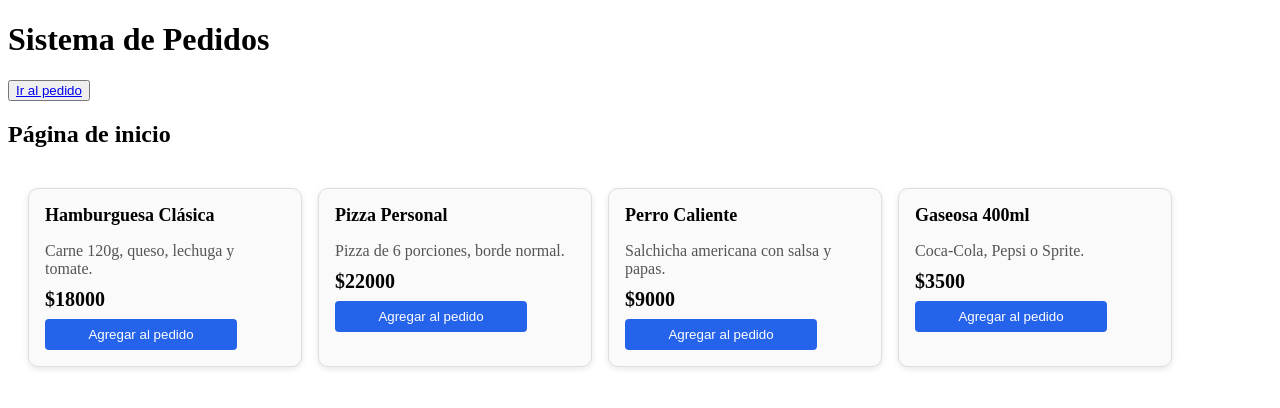
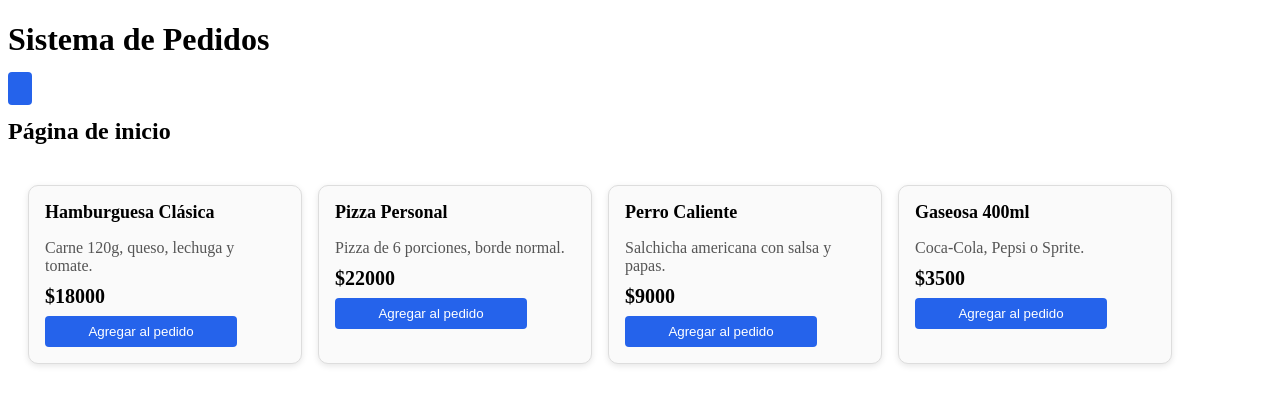
Before and after one commit to jsha64/sistema-pedidos, a React (Vite) app: page / in a window 1280 px wide. Shown: the top 408 px of the page. Built offline with nearby package versions, Linux system fonts and the light colour scheme.

Commit message:
feat: add reusable Button component for actions and navigation and others thing

```diff
--- a/package.json
+++ b/package.json
@@ -10,6 +10,7 @@
     "preview": "vite preview"
   },
   "dependencies": {
+    "@ant-design/icons": "^6.1.0",
     "react": "^19.2.0",
     "react-dom": "^19.2.0",
     "react-router-dom": "^7.9.6"
--- /dev/null
+++ b/src/components/Button.jsx
@@ -0,0 +1,30 @@
+import { Link } from "react-router-dom";
+
+export default function Button({
+    titulo,
+    onAdd = null,
+    pedidoConfirmacion = null,
+    to = null,        // Si tiene ruta → se convierte en <Link>
+    className = "btn-agregar"
+}) {
+    if(to) {
+        return(
+            <Link to={to} className={className}>
+                {titulo}
+            </Link>
+        )
+    }
+
+    const handleClick = () => {
+        if(onAdd) onAdd();
+        if (pedidoConfirmacion) pedidoConfirmacion();
+    };
+
+  return (
+    <>
+      <button className={className} onClick={handleClick}>
+        {titulo}
+      </button>
+    </>
+  )
+}
--- a/src/components/Header.jsx
+++ /dev/null
@@ -1,17 +0,0 @@
-import Navbar from "./Navbar";
-// import { Link } from "react-router-dom";
-
-export default function Header({ carrito }) {
-
-  return (
-    <header>
-      <h1>Sistema de Pedidos</h1>
-      <Navbar />
-      {/* <nav>
-        <Link to="/carrito">
-          {carrito}
-        </Link>
-      </nav> */}
-    </header>
-  );
-}
--- a/src/components/ModalConfirmacion.jsx
+++ b/src/components/ModalConfirmacion.jsx
@@ -1,4 +1,4 @@
-import Navbar from "./Navbar";
+import Button from "./Button";
 
 export const ModalConfirmacion = ({ visible, message, product }) => {
   if (!visible) return null;
@@ -15,7 +15,10 @@ export const ModalConfirmacion = ({ visible, message, product }) => {
               <strong>Producto:</strong> {product.name}
             </p>
             <p>{product.description}</p>
-            <Navbar />
+            <Button
+              titulo="Ir al carrito"
+              to="/carrito"
+            />
           </>
         )}
       </div>
--- /dev/null
+++ b/src/components/Nav.jsx
@@ -0,0 +1,12 @@
+import Navbar from "./Navbar";
+// import { Link } from "react-router-dom";
+
+export default function Nav({ carrito }) {
+
+  return (
+    <>
+      <h1>Sistema de Pedidos</h1>
+      <Navbar carrito={carrito} />
+    </>
+  );
+}
--- a/src/components/Navbar.jsx
+++ b/src/components/Navbar.jsx
@@ -1,14 +1,11 @@
-import { Link } from "react-router-dom"
+import Button from "./Button"
 
 export default function Navbar({ carrito }) {
   return (
     <nav>
-        <button>
-            <Link to="/carrito">
-                Ir al pedido
-                {carrito}
-            </Link>
-        </button>
+      <Button to="/carrito">
+      </Button>
+      {carrito > 0 && <span>{carrito}</span>}
     </nav>
   )
 };
--- a/src/components/ProductCard.jsx
+++ b/src/components/ProductCard.jsx
@@ -1,3 +1,5 @@
+import Button from "./Button";
+
 export const ProductCard = ({ name, price, /*image*/ description, onAdd,
   pedidoConfirmacion }) => {
 
@@ -11,12 +13,14 @@ export const ProductCard = ({ name, price, /*image*/ description, onAdd,
 
       <strong>${price}</strong>
 
-      <button className="btn-agregar" onClick={() => {
+      <Button onAdd={onAdd} pedidoConfirmacion={pedidoConfirmacion} titulo="Agregar al pedido" />
+
+      {/* <button className="btn-agregar" onClick={() => {
           onAdd();             // Agrega al carrito
           pedidoConfirmacion(); // Muestra modal
         }}>
         Agregar al pedido
-      </button>
+      </button> */}
     </div>
   );
 }
--- a/src/pages/Carrito.jsx
+++ b/src/pages/Carrito.jsx
@@ -1,4 +1,5 @@
 import { Link } from "react-router-dom";
+import Button from "../components/Button";
 
 export default function Carrito({ carrito }) {
   const carritoAgrupado = carrito.reduce((acc, item) => {
@@ -18,9 +19,10 @@ export default function Carrito({ carrito }) {
   return (
     <div style={{ padding: "20px" }}>
 
-      <button>
-        <Link to="/">Inicio</Link>
-      </button>
+      <Button
+        to="/"
+        titulo="Inicio"
+      />
 
       <h2>🛒 Carrito de Compras</h2>
 
@@ -31,17 +33,20 @@ export default function Carrito({ carrito }) {
           {listaFinal.map((item, index) => (
             <>
               <div key={index.id} className="carrito-item">
+                <input type="checkbox" name="" id="" />
+                <hr />
                 <h3>{item.name}</h3>
                 <p>{item.description}</p>
+                <p><strong>Precio del producto:</strong> {item.price}</p>
                 <p>Cantidad: {item.cantidad}</p>
-                <strong>Precio: ${item.subtotal}</strong>
+                <strong>Subtotal: ${item.subtotal}</strong>
               </div>
               <br />
             </>
           ))}
 
           <div className="total">
-            <strong> Total: {total}</strong>
+            <strong> Total: ${total}</strong>
           </div>
 
         </div>
--- a/src/pages/Inicio.jsx
+++ b/src/pages/Inicio.jsx
@@ -1,4 +1,4 @@
-import Header from "../components/Header";
+import Nav from "../components/Nav";
 import { useState } from "react";
 import { ProductCard } from "../components/ProductCard";
 import { productos } from "../data/productos";
@@ -14,7 +14,7 @@ export const Inicio = ({ carrito, setCarrito }) => {
     setTimeout(() => {
       setModalVisible(false)
       setProductoAgregado(null);
-    }, 1000);
+    }, 5000);
   };
 
   const handleAdd = (producto) => {
@@ -30,7 +30,7 @@ export const Inicio = ({ carrito, setCarrito }) => {
             message="✔ Producto agregado al carrito"
             product={productoAgregado}
         />
-          <Header carrito={carrito.length} />
+          <Nav carrito={carrito.length} />
           <h2>Página de inicio</h2>
           <div className="product-list">
             {productos.map((p) =>(
```
Also changed, not shown: 1 other file (tests, documents, lock files or other folders).
